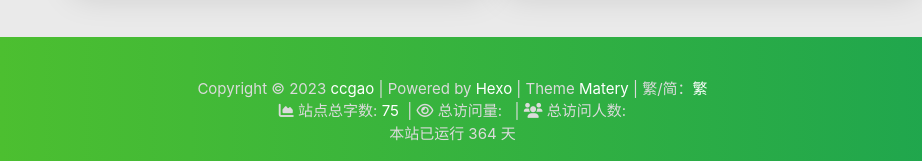
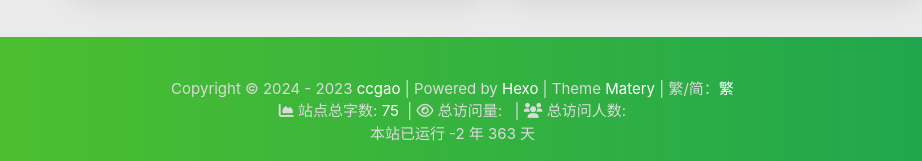
Before and after one commit to Leaf-G/Leaf-G.github.io, a plain HTML site: page 2023/10/31/hello-world/index.html in a window 1280 px wide. Shown: the part 2128-2289 px from the top of the page, 0-922 px from the left. Drawn offline with Linux system fonts and the light colour scheme; some packages are replaced by stand-ins of ours; no server answers; a script that the page names is missing.

Commit message:
Site updated: 2023-11-14 20:43:21

```diff
--- a/2023/10/31/hello-world/index.html
+++ b/2023/10/31/hello-world/index.html
@@ -807,7 +807,7 @@
         <div class="col s12 m8 l8 copy-right">
             Copyright&nbsp;&copy;
 
-                <span id="year">2023</span>
+                <span id="year">2024-2023</span>
 
             <a href="/about" target="_blank">ccgao</a>
             |&nbsp;Powered by&nbsp;<a href="https://hexo.io/" target="_blank">Hexo</a>
@@ -849,7 +849,7 @@
                         var days = hours * 24;
                         var years = days * 365;
                         var today = new Date();
-                        var startYear = "2023";
+                        var startYear = "2024";
                         var startMonth = "11";
                         var startDate = "14";
                         var startHour = "21";
```
Also changed, not shown: 2023/10/31/introduction/index.html (+2 -2 lines), 2023/11/14/xiang-ji-biao-ding/index.html (+2 -2 lines), 404.html (+2 -2 lines), about/index.html (+2 -2 lines), archives/2023/10/index.html (+2 -2 lines), archives/2023/11/index.html (+2 -2 lines), archives/2023/index.html (+2 -2 lines), archives/index.html (+2 -2 lines), categories/index.html (+2 -2 lines), contact/index.html (+2 -2 lines), data/index.html (+2 -2 lines), friends/index.html (+2 -2 lines), index.html (+2 -2 lines), tags/index.html (+2 -2 lines).
